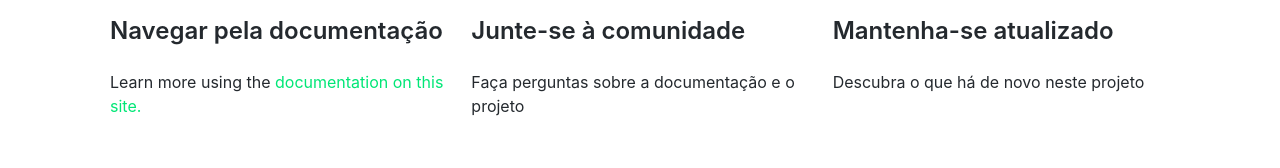
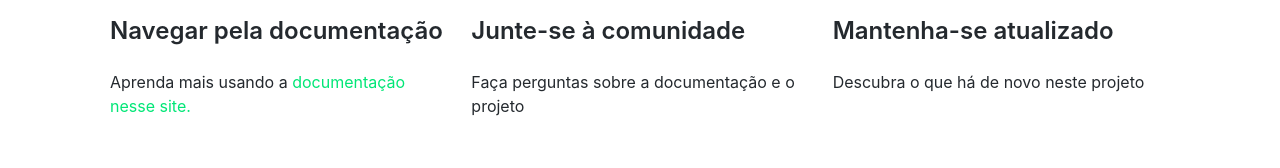
Before and after one commit to bothub-it/bothub, a plain HTML site: page docs/pt-BR/help-with-translations.html in a window 1280 px wide. Shown: the part 240-408 px from the top of the page. Drawn offline with nearby package versions, Linux system fonts and the light colour scheme.

Commit message:
Update docs

```diff
--- a/docs/pt-BR/help-with-translations.html
+++ b/docs/pt-BR/help-with-translations.html
@@ -11,7 +11,7 @@
           }
         });
       </script></span></ul></nav></div></header></div></div><div class="navPusher"><div class="docMainWrapper wrapper"><div class="container mainContainer documentContainer postContainer"><div class="wrapper"><div class="post"><header class="postHeader"><h2>Precisa de ajuda?</h2></header><p>Este projeto é mantido por um grupo dedicado de pessoas.</p><div class="gridBlock"><div class="blockElement threeByGridBlock"><div class="blockContent"><h2><div><span><p>Navegar pela documentação</p>
-</span></div></h2><div><span><p>Learn more using the <a href="/test-site/docs/en/doc1.html">documentation on this site.</a></p>
+</span></div></h2><div><span><p>Aprenda mais usando a <a href="/test-site/docs/en/doc1.html">documentação nesse site.</a></p>
 </span></div></div></div><div class="blockElement threeByGridBlock"><div class="blockContent"><h2><div><span><p>Junte-se à comunidade</p>
 </span></div></h2><div><span><p>Faça perguntas sobre a documentação e o projeto</p>
 </span></div></div></div><div class="blockElement threeByGridBlock"><div class="blockContent"><h2><div><span><p>Mantenha-se atualizado</p>
```
Also changed, not shown: docs/pt-BR/help-with-translations/index.html (+1 -1 lines).
